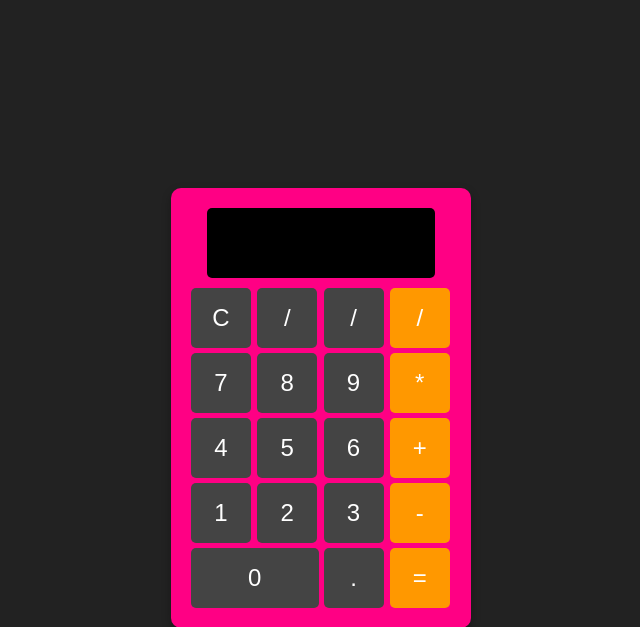
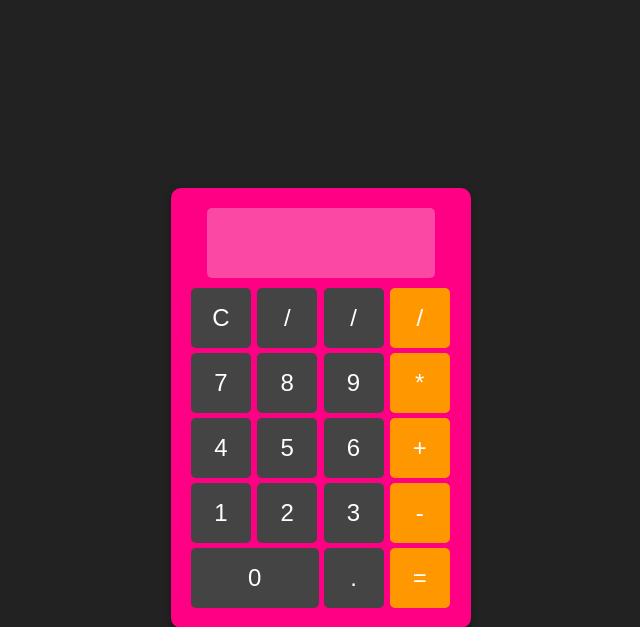
Before and after one commit to MarcelaSilva95/MarcelaSilva95.GitHub.io, a PHP site: page / in a window 1280 px wide. Shown: the top 627 px of the page, without its empty margins (319-959 px from the left). Run offline with PHP 8.4, Linux system fonts and the light colour scheme.

Commit message:
Update index.css

```diff
--- a/index.css
+++ b/index.css
@@ -25,8 +25,8 @@ body {
   padding: 10px;
   border: none;
   outline: none;
-  background: #000;
-  color: #fff;
+  background: #fffff;
+  color: #0000;
   margin-bottom: 10px;
   border-radius: 5px;
 }
```
